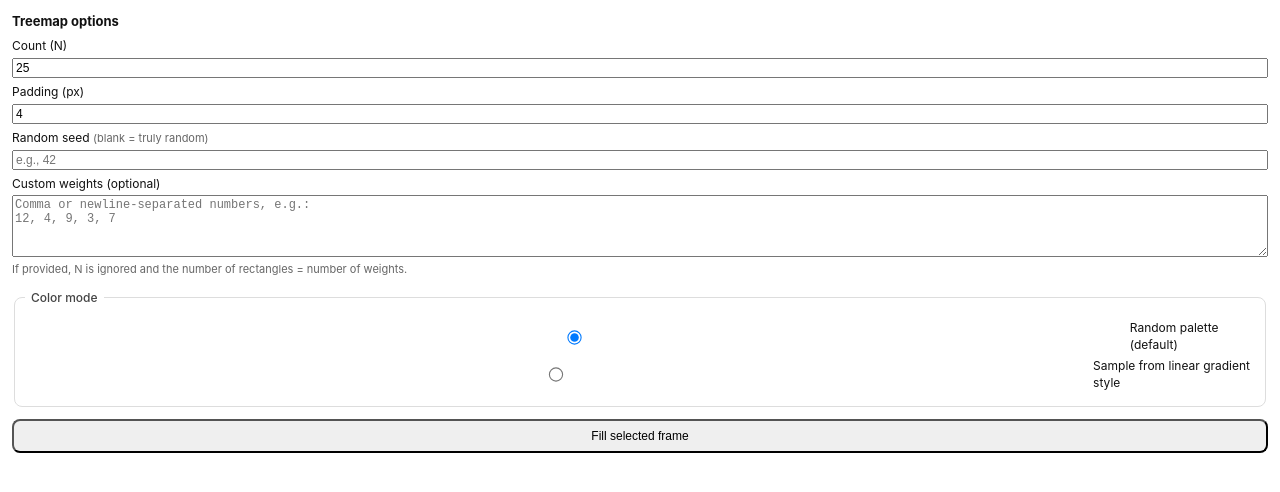
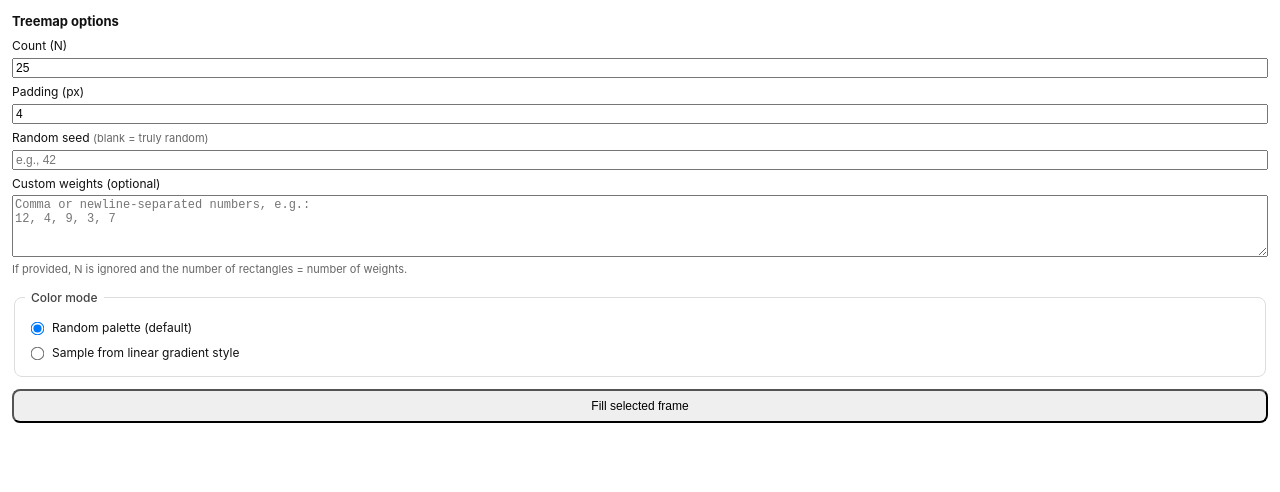
Before and after one commit to H3GGERS/treemapPlugin, a website: page ui.html in a window 1280 px wide. Drawn offline with Linux system fonts and the light colour scheme.

Commit message:
fixing radio selector

```diff
--- a/ui.html
+++ b/ui.html
@@ -12,38 +12,42 @@
       }
       h3 { margin: 0 0 8px; font-size: 13px; }
       label { display: block; margin: 6px 0 3px; }
-      input, select, textarea, button {
-        width: 100%; box-sizing: border-box; font-size: 12px;
-      }
+      input, select, textarea, button { width: 100%; box-sizing: border-box; font-size: 12px; }
       textarea { resize: vertical; }
-      fieldset {
-        border: 1px solid #ddd;
-        padding: 10px;
-        border-radius: 8px;
-        margin-top: 12px;
-      }
+      fieldset { border: 1px solid #ddd; padding: 10px; border-radius: 8px; margin-top: 12px; }
       legend { padding: 0 6px; color: #444; font-weight: 500; }
       .hint { color: #666; font-size: 11px; }
-      button {
-        margin-top: 12px;
-        padding: 8px;
-        border-radius: 8px;
-      }
+      button { margin-top: 12px; padding: 8px; border-radius: 8px; }
 
       .row { display: flex; gap: 8px; }
       .row > div { flex: 1; }
 
-      /* Inline radios */
+      /* Inline radios: left-aligned, compact, with hover affordance */
       .inline-radio {
         display: flex;
         align-items: center;
-        gap: 6px;
-        margin: 4px 0;
+        gap: 8px;
+        padding: 4px 6px;
+        border-radius: 6px;
+        cursor: default;
+        user-select: none;
+      }
+      .inline-radio:hover {
+        background: rgba(0, 0, 0, 0.04);
+      }
+      @media (prefers-color-scheme: dark) {
+        .inline-radio:hover { background: rgba(255, 255, 255, 0.06); }
       }
       .inline-radio input[type="radio"] {
+        width: auto; /* don’t stretch */
+        accent-color: #007AFF; /* optional Figma blue */
         margin: 0;
-        accent-color: #007AFF; /* optional Figma blue */
-        transform: scale(1.1);
+        transform: scale(1.05);
+      }
+      .inline-radio label {
+        margin: 0; /* keep single-line, tight */
+        width: auto;
+        flex: 1 1 auto;
       }
     </style>
   </head>
@@ -63,22 +67,20 @@
     <textarea id="weights" rows="4"
       placeholder="Comma or newline-separated numbers, e.g.:
 12, 4, 9, 3, 7"></textarea>
-    <div class="hint">
-      If provided, N is ignored and the number of rectangles = number of weights.
-    </div>
+    <div class="hint">If provided, N is ignored and the number of rectangles = number of weights.</div>
 
     <fieldset>
       <legend>Color mode</legend>
 
-      <label class="inline-radio">
-        <input type="radio" name="colormode" value="random" checked>
-        Random palette (default)
-      </label>
+      <div class="inline-radio">
+        <input type="radio" name="colormode" value="random" id="mode-random" checked>
+        <label for="mode-random">Random palette (default)</label>
+      </div>
 
-      <label class="inline-radio">
-        <input type="radio" name="colormode" value="gradient">
-        Sample from linear gradient style
-      </label>
+      <div class="inline-radio">
+        <input type="radio" name="colormode" value="gradient" id="mode-gradient">
+        <label for="mode-gradient">Sample from linear gradient style</label>
+      </div>
 
       <div id="gradient-controls" style="display:none; margin-top:6px;">
         <label>Gradient style</label>
@@ -120,6 +122,7 @@
     <script>
       const $ = (id) => document.getElementById(id);
 
+      // Request styles from main
       function requestStyles() {
         parent.postMessage({ pluginMessage: { type: 'request-styles' } }, '*');
       }
@@ -129,13 +132,14 @@
         return el ? el.value : 'random';
       }
 
-      // Show/hide gradient controls and re-fetch styles
+      // Toggle gradient controls + re-fetch styles when needed
+      function updateColorModeUI() {
+        const isGradient = getColorMode() === 'gradient';
+        $('gradient-controls').style.display = isGradient ? 'block' : 'none';
+        if (isGradient) requestStyles();
+      }
       document.querySelectorAll('input[name="colormode"]').forEach(r => {
-        r.addEventListener('change', () => {
-          const isGradient = getColorMode() === 'gradient';
-          $('gradient-controls').style.display = isGradient ? 'block' : 'none';
-          if (isGradient) requestStyles();
-        });
+        r.addEventListener('change', updateColorModeUI);
       });
 
       // Receive messages from code.js
@@ -171,12 +175,14 @@
         }
       };
 
-      // Request styles when UI loads
+      // Initial load: request styles and ensure correct visibility
       window.addEventListener('DOMContentLoaded', () => {
         requestStyles();
-        setTimeout(requestStyles, 100);
+        setTimeout(requestStyles, 100); // timing safety
+        updateColorModeUI();
       });
 
+      // Create gradient style
       $('createGradient').onclick = () => {
         const payload = {
           type: 'create-gradient-style',
@@ -188,6 +194,7 @@
         parent.postMessage({ pluginMessage: payload }, '*');
       };
 
+      // Run treemap
       $('run').onclick = () => {
         const count = parseInt($('count').value, 10);
         const padding = parseFloat($('padding').value);
```
